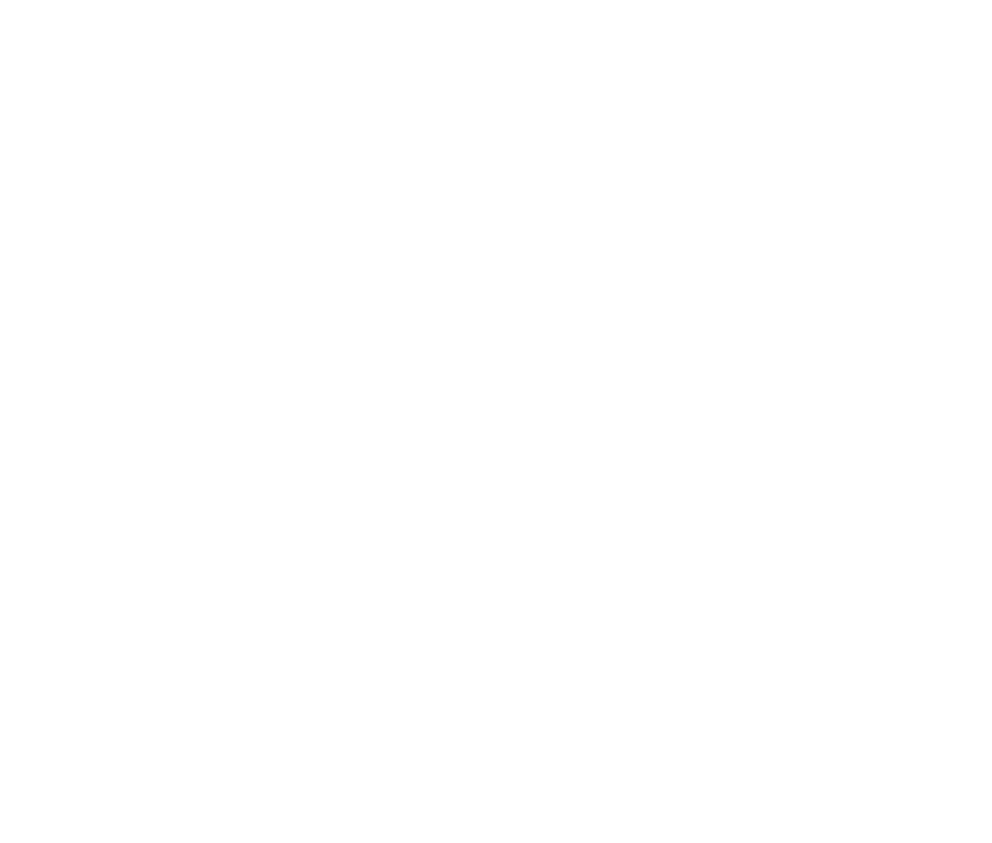
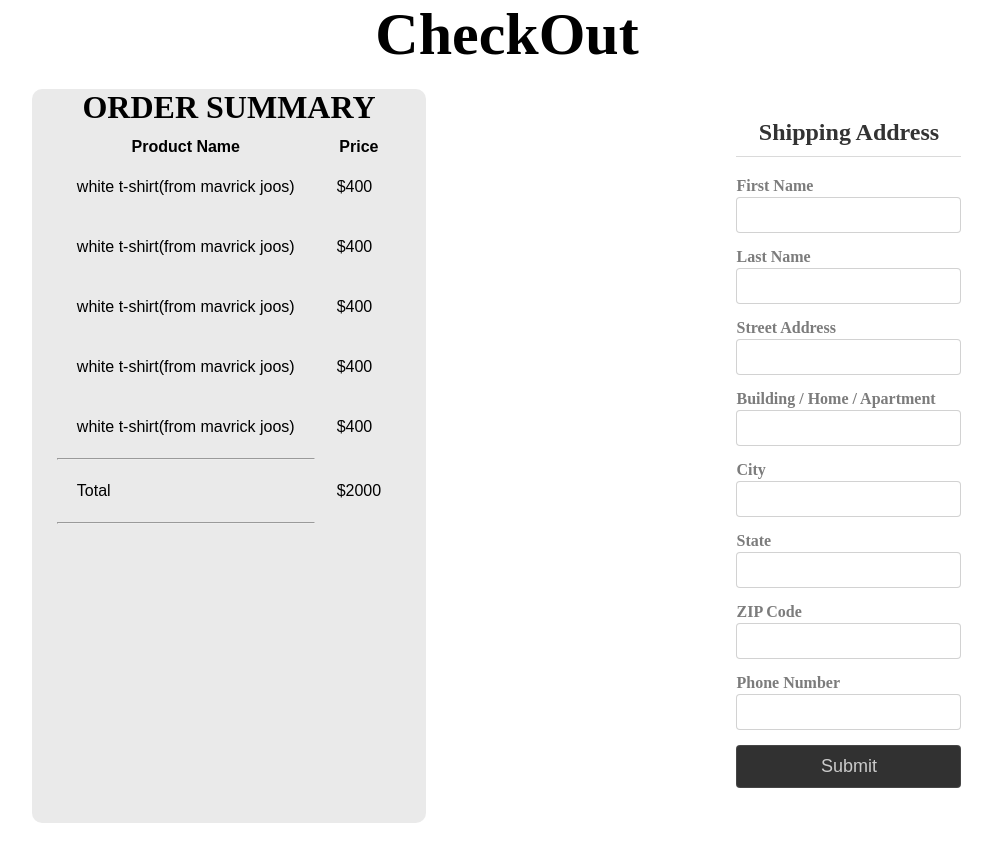
Before and after one commit to vasu55v/shoes_selling_website, a React (Vite) app in the folder shoes_frontend/: page /UserCheckOut in a window 1280 px wide. Before the commit this address had no page. Shown: the whole page, without its empty margins (133-1125 px from the left). Before the commit the page ends 800 px from the top, so only its background shows below. Built offline with nearby package versions, Linux system fonts and the light colour scheme.

Commit message:
user checkout page added

```diff
--- a/shoes_frontend/src/App.jsx
+++ b/shoes_frontend/src/App.jsx
@@ -8,6 +8,7 @@ import { BrowserRouter as Router, Route, Link, Routes } from 'react-router-dom';
 import Mens from './components/Men';
 import Womens from './components/Womens';
 import Kids from './components/Kids';
+import UserCheckOut from './components/UserCheckOut';
 
 function App() {
 
@@ -20,6 +21,7 @@ function App() {
           <Route path="/men" element={<Mens />} />
           <Route path="/Women" element={<Womens />} />
           <Route path="/kids" element={<Kids />} />
+          <Route path="/UserCheckOut" element={<UserCheckOut />} />
         </Routes>
     </Router>
     </>
--- a/shoes_frontend/src/components/AllProducts.jsx
+++ b/shoes_frontend/src/components/AllProducts.jsx
@@ -1,6 +1,7 @@
-  import React,{useState,useEffect,useRef } from 'react'
+  import React,{useState,useEffect,useRef, useContext } from 'react'
   import Navbar from './Navbar'
   import '../styles/allProducts.css'
+import { ScrollContext } from '../Context';
 
 
   const Products=[
@@ -91,40 +92,8 @@
 
 
   const AllProducts = () => {
-    const [isVisible, setIsVisible] = useState(false);
-    const scrollRef = useRef(null);
-
-    const scrollUpFunc = () => {
-      if (scrollRef.current) {
-        scrollRef.current.scrollTo({
-          top: 0,
-          behavior: 'smooth',
-        });
-      }
-    };
-
-    useEffect(() => {
-      const toggleVisibility = () => {
-        if (scrollRef.current && scrollRef.current.scrollTop > 300) {
-          setIsVisible(true);
-        } else {
-          setIsVisible(false);
-        }
-      };
-
-      const scrollContainer = scrollRef.current;
-      console.log(scrollRef.current)
-
-      if (scrollContainer) {
-        scrollContainer.addEventListener('scroll', toggleVisibility);
-      }
-
-      return () => {
-        if (scrollContainer) {
-          scrollContainer.removeEventListener('scroll', toggleVisibility);
-        }
-      };
-    }, []);
+     const context=useContext(ScrollContext);
+     const {isVisible,scrollRef,scrollUpFunc}=context;
 
     return (
       <div className='all_products_div' ref={scrollRef}>
--- a/shoes_frontend/src/components/Footer.jsx
+++ b/shoes_frontend/src/components/Footer.jsx
@@ -11,7 +11,7 @@ const Footer = () => {
         <h1 className="title_footer">Muniqe</h1>
         <section className="footer_inner_container_section">
         <span>
-          <svg xmlns="http://www.w3.org/2000/svg" viewBox="0 0 24 24" fill="currentColor" width="40px" height="40px">
+          <svg xmlns="http://www.w3.org/2000/svg" viewBox="0 0 24 24" fill="currentColor" width="25px" height="25px">
             <path d="M0 0h24v24H0z" fill="none"/>
             <path d="M20 4H4c-1.1 0-1.99.9-1.99 2L2 18c0 1.1.9 2 2 2h16c1.1 0 2-.9 2-2V6c0-1.1-.9-2-2-2zm0 4l-8 5-8-5V6l8 5 8-5v2z"/>
           </svg>
@@ -19,13 +19,13 @@ const Footer = () => {
           </span>
 
           <span>
-          <svg xmlns="http://www.w3.org/2000/svg" viewBox="0 0 24 24" fill="currentColor" width="40px" height="40px">
+          <svg xmlns="http://www.w3.org/2000/svg" viewBox="0 0 24 24" fill="currentColor" width="25px" height="25px">
             <path d="M12 2.163c3.204 0 3.584.012 4.85.07 3.252.148 4.771 1.691 4.919 4.919.058 1.265.069 1.645.069 4.849 0 3.205-.012 3.584-.069 4.849-.149 3.225-1.664 4.771-4.919 4.919-1.266.058-1.644.07-4.85.07-3.204 0-3.584-.012-4.849-.07-3.26-.149-4.771-1.699-4.919-4.92-.058-1.265-.07-1.644-.07-4.849 0-3.204.013-3.583.07-4.849.149-3.227 1.664-4.771 4.919-4.919 1.266-.057 1.645-.069 4.849-.069zm0-2.163c-3.259 0-3.667.014-4.947.072-4.358.2-6.78 2.618-6.98 6.98-.059 1.281-.073 1.689-.073 4.948 0 3.259.014 3.668.072 4.948.2 4.358 2.618 6.78 6.98 6.98 1.281.058 1.689.072 4.948.072 3.259 0 3.668-.014 4.948-.072 4.354-.2 6.782-2.618 6.979-6.98.059-1.28.073-1.689.073-4.948 0-3.259-.014-3.667-.072-4.947-.196-4.354-2.617-6.78-6.979-6.98-1.281-.059-1.69-.073-4.949-.073zm0 5.838c-3.403 0-6.162 2.759-6.162 6.162s2.759 6.163 6.162 6.163 6.162-2.759 6.162-6.163c0-3.403-2.759-6.162-6.162-6.162zm0 10.162c-2.209 0-4-1.79-4-4 0-2.209 1.791-4 4-4s4 1.791 4 4c0 2.21-1.791 4-4 4zm6.406-11.845c-.796 0-1.441.645-1.441 1.44s.645 1.44 1.441 1.44c.795 0 1.439-.645 1.439-1.44s-.644-1.44-1.439-1.44z"/>
             </svg>
           </span>
 
           <span>
-          <svg xmlns="http://www.w3.org/2000/svg" viewBox="0 0 24 24" fill="currentColor"   width="40px" height="40px">
+          <svg xmlns="http://www.w3.org/2000/svg" viewBox="0 0 24 24" fill="currentColor"   width="25px" height="25px">
             <path d="M18.244 2.25h3.308l-7.227 8.26 8.502 11.24H16.17l-5.214-6.817L4.99 21.75H1.68l7.73-8.835L1.254 2.25H8.08l4.713 6.231zm-1.161 17.52h1.833L7.084 4.126H5.117z"/>
           </svg>
           </span>
--- /dev/null
+++ b/shoes_frontend/src/components/UserCheckOut.jsx
@@ -0,0 +1,99 @@
+import React from 'react'
+import '../styles/userCheckOut.css'
+
+
+const UserCheckOut = () => {
+  return (
+    <>
+    <h1 className='text_checkout'>CheckOut</h1>
+    <div className='userCheckOutContainer'>
+
+    <div className='second_container'>
+        <div className='Order_summery'>
+            <h1>ORDER Summary</h1>
+
+            <table>
+                    <tr>
+                        <th>Product Name</th>
+                        <th>Price</th>
+                    </tr>
+                    <tr>
+                        <td>white t-shirt(from mavrick joos)</td>
+                        <td>$400</td>
+                    </tr>
+
+                    <tr>
+                        <td>white t-shirt(from mavrick joos)</td>
+                        <td>$400</td>
+                    </tr>
+
+                    <tr>
+                        <td>white t-shirt(from mavrick joos)</td>
+                        <td>$400</td>
+                    </tr>
+
+                    <tr>
+                        <td>white t-shirt(from mavrick joos)</td>
+                        <td>$400</td>
+                    </tr>
+
+                    <tr>
+                        <td>white t-shirt(from mavrick joos)</td>
+                        <td>$400</td>
+                    </tr>
+                    <hr />
+                    <tr className='table_total'>
+                        <td>Total</td>
+                        <td>$2000</td>
+                    </tr>
+                    <hr />
+
+            </table>
+        </div>
+    </div>
+    <div class="container">
+        <center><h2>Shipping Address</h2></center>
+        <form>
+            <div class="form-group">
+                <label for="firstName">First Name</label>
+                <input className="input_field" type="text" id="firstName" name="firstName" required/>
+            </div>
+            <div class="form-group">
+                <label for="lastName">Last Name</label>
+                <input className="input_field" type="text" id="lastName" name="lastName" required/>
+            </div>
+            <div class="form-group">
+                <label for="streetAddress">Street Address</label>
+                <input className="input_field" type="text" id="streetAddress" name="streetAddress" required/>
+            </div>
+            <div class="form-group">
+                <label for="building">Building / Home / Apartment</label>
+                <input className="input_field" type="text" id="building" name="building"/>
+            </div>
+            <div class="form-group">
+                <label for="city">City</label>
+                <input className="input_field" type="text" id="city" name="city" required/>
+            </div>
+            <div class="form-group">
+                <label for="state">State</label>
+                <input className="input_field" type="text" id="state" name="state" required/>
+            </div>
+            <div class="form-group">
+                <label for="zipCode">ZIP Code</label>
+                <input className="input_field" type="text" id="zipCode" name="zipCode" required/>
+            </div>
+            <div class="form-group">
+                <label for="phoneNumber">Phone Number</label>
+                <input className="input_field" type="tel" id="phoneNumber" name="phoneNumber" required/>
+            </div>
+            <div class="form-group">
+                <input className="input_field" type="submit" value="Submit"/>
+            </div>
+        </form>
+    </div>
+    </div>
+    </>
+  )
+}
+
+export default UserCheckOut
--- a/shoes_frontend/src/styles/footer.css
+++ b/shoes_frontend/src/styles/footer.css
@@ -16,7 +16,8 @@
 }
 
 .title_footer{
-    margin: 0px 65px;
+    margin: 0px 65px 10px 20px;
+    float: left;
 }
 
 .footer_inner_container_section span{
@@ -25,7 +26,7 @@
 
 @media (max-width: 600px) {
     .footer_inner_container_section span{
-        margin-right: 5px;
+        margin-right: 10px;
     }
 }
 
@@ -37,6 +38,6 @@
     }
 
     .footer_inner_container_section span{
-        margin-right: 0px;
+        margin-right:5px;
     }
 }
--- a/shoes_frontend/src/styles/modelSection.css
+++ b/shoes_frontend/src/styles/modelSection.css
@@ -112,6 +112,7 @@
         max-height: 250px;
         width: auto;
         height: auto;
+        display: none;
 
     }
 
@@ -122,12 +123,26 @@
         width: auto;
     }
 
+    .second_image_container{
+        display: flex;
+        align-items: center;
+        justify-content: center;
+    }
+
 
     .second_image_container img{
         max-height: 400px;
         max-width: 400px;
         height: auto;
         width: auto;
+
+    }
+    .second_image_container .img4{
+        max-height: 400px;
+        max-width: 400px;
+        height: auto;
+        width: auto;
+        display: none;
     }
 
     .model_section_container{
--- /dev/null
+++ b/shoes_frontend/src/styles/userCheckOut.css
@@ -0,0 +1,126 @@
+.userCheckOutContainer{
+    display: flex;
+    justify-content: center;
+    margin: 20px;
+
+}
+
+
+@media screen and (max-width: 880px) {
+    .userCheckOutContainer{
+        display:flex;
+        flex-direction:column ;
+        justify-content: center;
+        margin: 20px;
+
+    }
+}
+
+.text_checkout{
+    text-align: center;
+    font-family: intern;
+    font-size: 60px;
+}
+
+.container {
+    max-width:600px;
+    margin: 0 auto;
+    background-color: #ffffff;
+    padding: 20px;
+    border-radius: 5px;
+    font-family: intern;
+}
+
+form{
+    max-width: 600px;
+}
+
+h2 {
+    text-align: center;
+    color: #333;
+    border-bottom: 1px solid #dadada;
+    max-width: 400px;
+    padding:10px ;
+    margin-bottom:20px;
+}
+
+.form-group {
+    margin-bottom: 15px;
+}
+
+label {
+    display: block;
+    margin-bottom: 2px;
+    font-weight: bold;
+    color: #555555c4;
+}
+
+.input_field {
+    width: 100% ;
+    padding: 8px;
+    border: 1px solid #74747452;
+    border-radius: 4px;
+    font-size: 16px;
+}
+
+input[type="submit"] {
+    width: 100%;
+    padding: 10px;
+    background-color: #000000ce;
+    color: rgba(255, 255, 255, 0.746);
+    border-radius: 4px;
+    font-size: 18px;
+    cursor: pointer;
+    transition: background-color 0.3s;
+}
+
+input[type="submit"]:hover {
+    background-color: #45a049;
+    color: #ffffff;
+}
+
+@media screen and (max-width: 480px) {
+    .container {
+        padding: 10px;
+    }
+
+    input[type="text"],
+    input[type="tel"] {
+        font-size: 14px;
+    }
+
+    input[type="submit"] {
+        font-size: 16px;
+    }
+}
+
+.second_container{
+    background-color: #dadada92;
+    max-width: 600px;
+    margin: 0 auto;
+    border-radius: 10px;
+}
+
+
+
+.Order_summery h1{
+   text-transform: uppercase;
+   font-family: intern;
+   text-align: center;
+   padding: 0px 50px;
+}
+
+
+@media screen and (max-width: 880px) {
+    .Order_summery h1{
+       font-size: 20px;
+     }
+}
+.Order_summery table{
+    margin: 10px auto;
+}
+
+
+.Order_summery table td{
+    padding:20px;
+}
```
Also changed, not shown: shoes_frontend/src/components/Men.jsx (+0 -48 lines).
